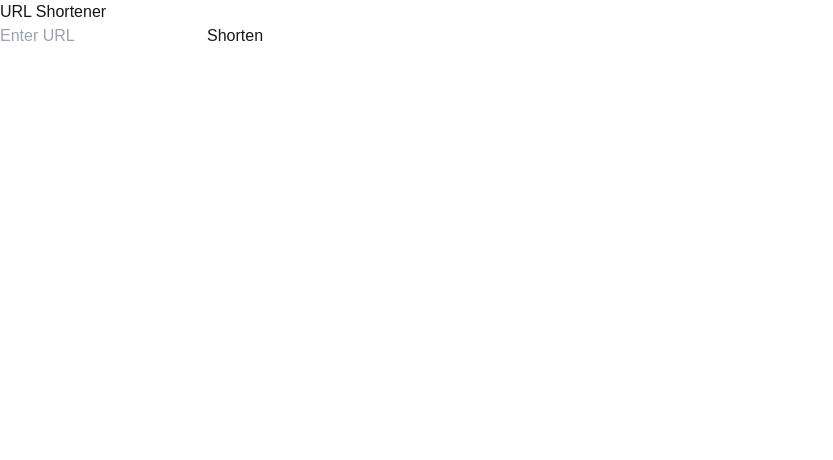
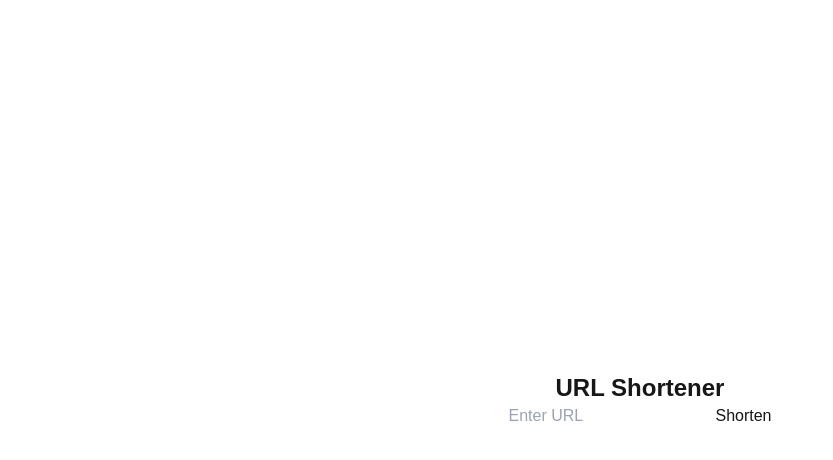
Before and after one commit to pooywa/link-shortener-ui, a Next.js app: page / in a window 1280 px wide. Shown: the top 460 px of the page, without its empty margins (0-833 px from the left). Built offline with nearby package versions, Linux system fonts and the light colour scheme.

Commit message:
Update dependencies and improve UI styling for URL shortener

```diff
--- a/app/pages/index.tsx
+++ b/app/pages/index.tsx
@@ -39,8 +39,8 @@ const Home: React.FC = () => {
     }
   };
   return (
-    <div>
-      <h1>URL Shortener</h1>
+    <div className="flex flex-col items-center justify-center h-screen">
+      <h1 className="text-2xl font-bold text-center">URL Shortener</h1>
       <URLForm onSubmit={handleShorten} loading={loading} />
       {shortCode && <URLResult shortCode={shortCode} />}
     </div>
--- a/package.json
+++ b/package.json
@@ -19,10 +19,11 @@
     "@types/node": "^20",
     "@types/react": "^19",
     "@types/react-dom": "^19",
+    "autoprefixer": "^10.4.20",
     "eslint": "^9",
     "eslint-config-next": "15.1.6",
-    "postcss": "^8",
-    "tailwindcss": "^3.4.1",
+    "postcss": "^8.5.1",
+    "tailwindcss": "^3.4.17",
     "typescript": "^5"
   }
 }
--- /dev/null
+++ b/postcss.config.js
@@ -0,0 +1,6 @@
+module.exports = {
+  plugins: {
+    tailwindcss: {},
+    autoprefixer: {},
+  },
+}
--- /dev/null
+++ b/tailwind.config.js
@@ -0,0 +1,12 @@
+/** @type {import('tailwindcss').Config} */
+module.exports = {
+  content: [
+    "./app/**/*.{js,ts,jsx,tsx,mdx}",
+    "./pages/**/*.{js,ts,jsx,tsx,mdx}",
+    "./components/**/*.{js,ts,jsx,tsx,mdx}",
+  ],
+  theme: {
+    extend: {},
+  },
+  plugins: [],
+}
```
Also changed, not shown: 1 other file (tests, documents, lock files or other folders).
